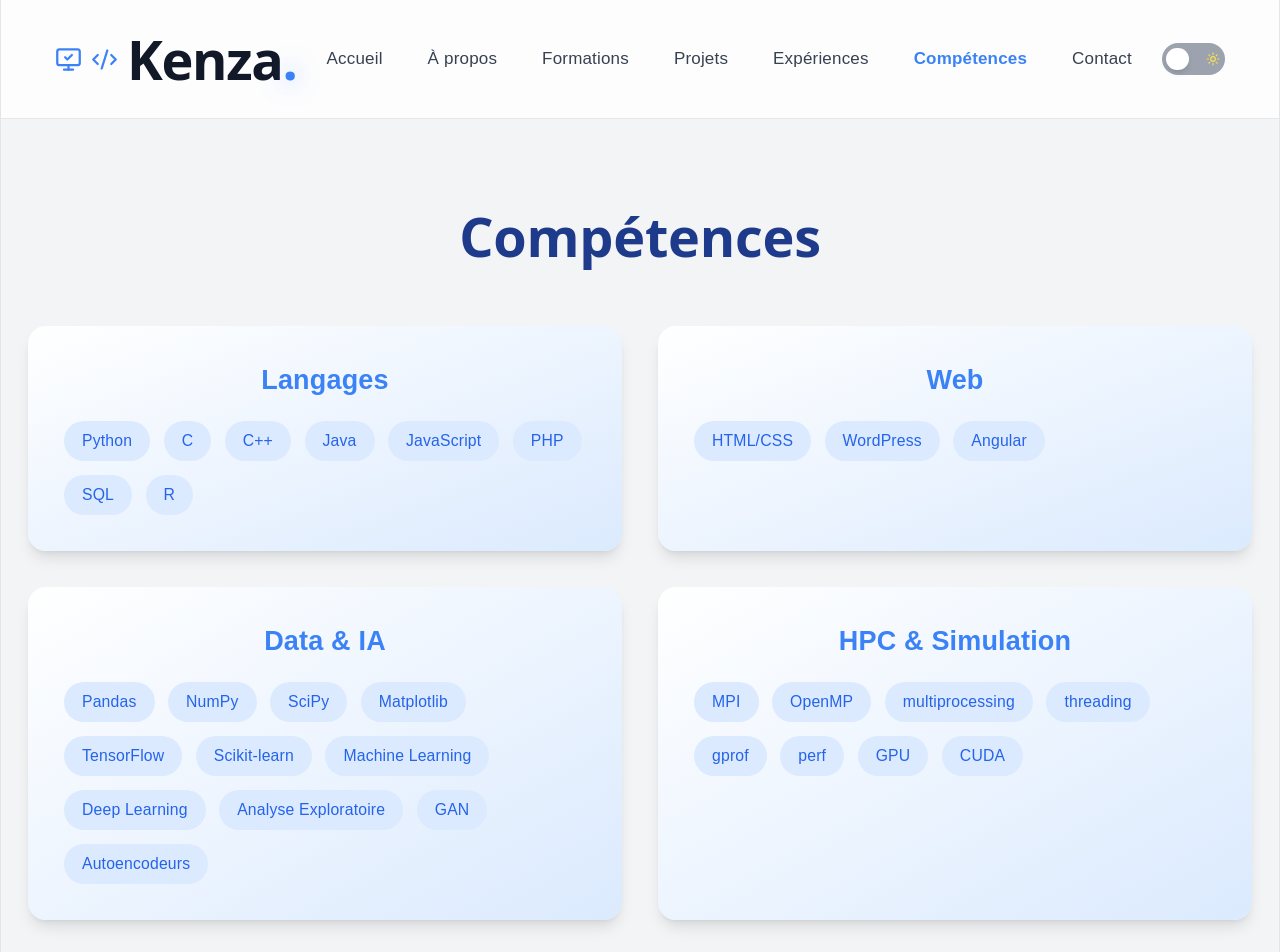
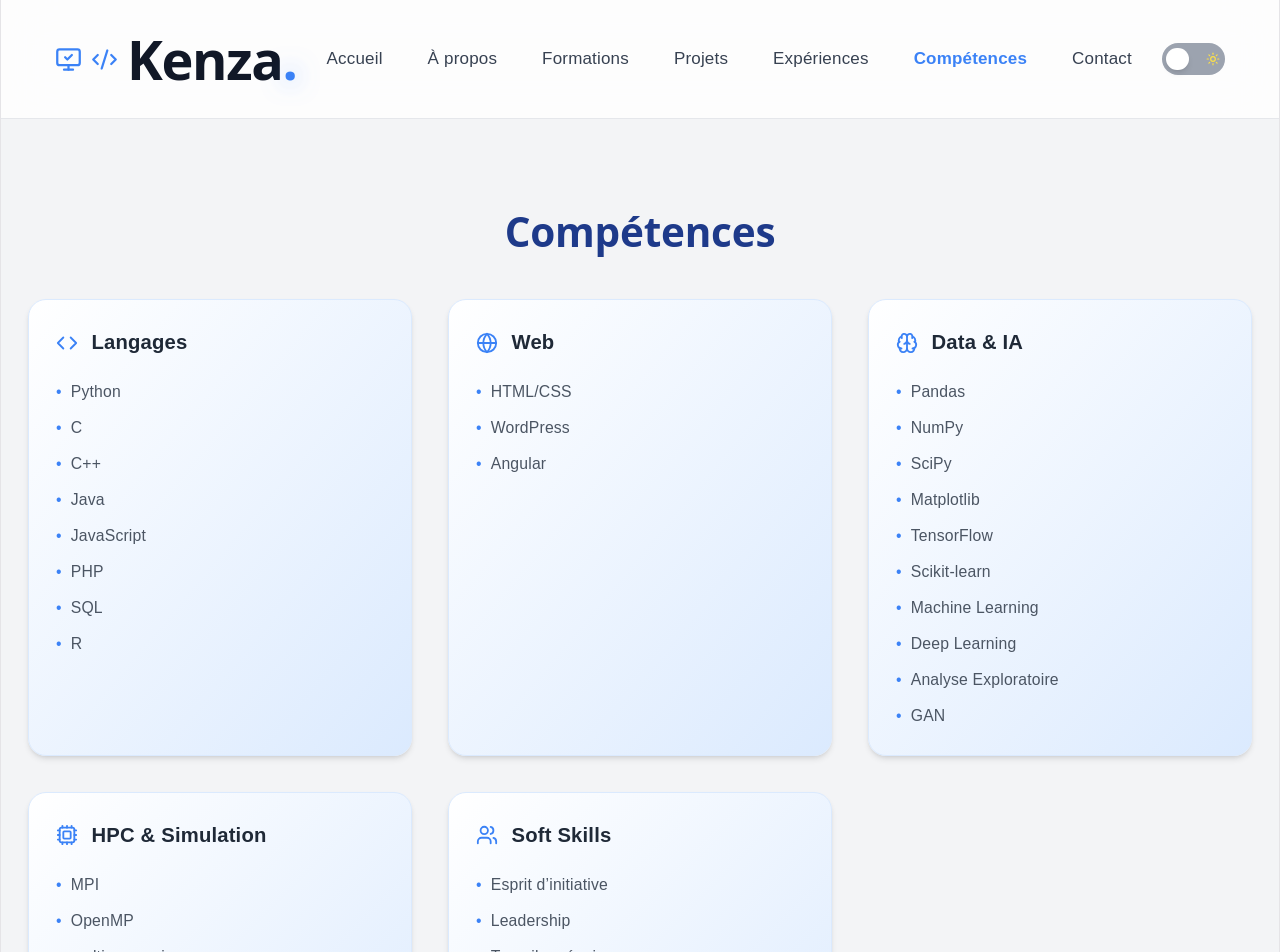
Before and after one commit to Kenzo2345/Portfolio, a React (Vite) app: page /skills in a window 1280 px wide. Shown: the top 952 px of the page. Built offline with nearby package versions, Linux system fonts and the light colour scheme.

Commit message:
improve skills section with icons and responsive layout

```diff
--- a/src/components/Skills.jsx
+++ b/src/components/Skills.jsx
@@ -1,13 +1,24 @@
+import {
+  Code,
+  Globe,
+  Brain,
+  Cpu,
+  Users
+} from "lucide-react";
+
 export default function Skills() {
-  return (
-    <section id="skills" className="min-h-screen flex flex-col justify-center items-center px-6 py-20 transition-all duration-500">
-      <h2 className="text-5xl font-bold mb-14 text-blue-900 dark:text-white">Compétences</h2>
-      <div className="grid grid-cols-1 md:grid-cols-2 gap-8 w-full max-w-6xl">
-        {/* Langages */}
-        <div className="bg-gradient-to-br from-white to-blue-100 dark:bg-[#1e293b] rounded-2xl p-8 shadow-lg hover:shadow-2xl hover:-translate-y-2 transition duration-300">
-          <h3 className="text-2xl font-semibold mb-5 text-blue-500">Langages</h3>
-          <div className="flex flex-wrap gap-3">
-            {[
+
+  const skills = [
+
+    {
+      category: (
+        <div className="flex items-center gap-3 font-semibold">
+          <Code size={22} className="text-blue-500" />
+          Langages
+        </div>
+      ),
+
+      items: [
         "Python",
         "C",
         "C++",
@@ -16,43 +27,33 @@ export default function Skills() {
         "PHP",
         "SQL",
         "R",
-            ].map((skill) => (
-              <span
-                key={skill} className="bg-blue-100 text-blue-600 px-4 py-2 rounded-full text-sm font-medium">
-                {skill}
-              </span>
-            ))}
+      ]
+    },
+
+    {
+      category: (
+        <div className="flex items-center gap-3 font-semibold">
+          <Globe size={22} className="text-blue-500" />
+          Web
         </div>
-        </div>
-        {/* Web */}
-        <div className="bg-gradient-to-br from-white to-blue-100 dark:bg-[#1e293b] rounded-2xl p-8 shadow-lg hover:shadow-2xl hover:-translate-y-2 transition duration-300">
-          <h3 className="text-2xl font-semibold mb-5 text-blue-500">Web</h3>
-          <div className="flex flex-wrap gap-3">
-            {[
+      ),
+
+      items: [
         "HTML/CSS",
         "WordPress",
         "Angular",
-            ].map((skill) => (
-              <span
-                key={skill}
-                className="bg-blue-100 text-blue-600 px-4 py-2 rounded-full text-sm font-medium">
-                {skill}
-              </span>
-            ))}
+      ]
+    },
+
+    {
+      category: (
+        <div className="flex items-center gap-3 font-semibold">
+          <Brain size={22} className="text-blue-500" />
+          Data & IA
         </div>
-        </div>
+      ),
 
-        {/* Data & IA */}
-        <div className="bg-gradient-to-br from-white to-blue-100 dark:bg-[#1e293b]
-        rounded-2xl p-8 shadow-lg hover:shadow-2xl
-        hover:-translate-y-2 transition duration-300">
-
-          <h3 className="text-2xl font-semibold mb-5 text-blue-500">
-            Data & IA
-          </h3>
-
-          <div className="flex flex-wrap gap-3">
-            {[
+      items: [
         "Pandas",
         "NumPy",
         "SciPy",
@@ -63,30 +64,18 @@ export default function Skills() {
         "Deep Learning",
         "Analyse Exploratoire",
         "GAN",
-              "Autoencodeurs",
-            ].map((skill) => (
-              <span
-                key={skill}
-                className="bg-blue-100 text-blue-600
-                px-4 py-2 rounded-full text-sm font-medium"
-              >
-                {skill}
-              </span>
-            ))}
+      ]
+    },
+
+    {
+      category: (
+        <div className="flex items-center gap-3 font-semibold">
+          <Cpu size={22} className="text-blue-500" />
+          HPC & Simulation
         </div>
-        </div>
+      ),
 
-        {/* HPC */}
-        <div className="bg-gradient-to-br from-white to-blue-100 dark:bg-[#1e293b]
-        rounded-2xl p-8 shadow-lg hover:shadow-2xl
-        hover:-translate-y-2 transition duration-300">
-
-          <h3 className="text-2xl font-semibold mb-5 text-blue-500">
-            HPC & Simulation
-          </h3>
-
-          <div className="flex flex-wrap gap-3">
-            {[
+      items: [
         "MPI",
         "OpenMP",
         "multiprocessing",
@@ -95,49 +84,96 @@ export default function Skills() {
         "perf",
         "GPU",
         "CUDA",
-            ].map((skill) => (
-              <span
-                key={skill}
-                className="bg-blue-100 text-blue-600
-                px-4 py-2 rounded-full text-sm font-medium"
-              >
-                {skill}
-              </span>
-            ))}
+      ]
+    },
+
+    {
+      category: (
+        <div className="flex items-center gap-3 font-semibold">
+          <Users size={22} className="text-blue-500" />
+          Soft Skills
         </div>
-        </div>
+      ),
 
-        {/* Soft Skills */}
-        <div className="md:col-span-2 bg-gradient-to-br from-white to-blue-100 dark:bg-[#1e293b]
-        rounded-2xl p-8 shadow-lg hover:shadow-2xl
-        hover:-translate-y-2 transition duration-300">
-
-          <h3 className="text-2xl font-semibold mb-5 text-blue-500">
-            Soft Skills
-          </h3>
-
-          <div className="flex flex-wrap gap-3">
-            {[
+      items: [
         "Esprit d’initiative",
         "Leadership",
         "Travail en équipe",
         "Communication",
         "Esprit d’analyse",
         "Rigueur & organisation",
-            ].map((skill) => (
-              <span
-                key={skill}
-                className="bg-blue-100
-                text-blue-600
-                px-4 py-2 rounded-full text-sm font-medium"
+      ]
+    },
+
+  ];
+
+  return (
+    <section
+      data-aos="fade-up"
+      id="skills"
+      className="py-20 px-6"
     >
-                {skill}
-              </span>
+
+      <h2
+        data-aos="fade-up"
+        className="text-4xl font-bold text-center text-blue-900 dark:text-white mb-10"
+      >
+        Compétences
+      </h2>
+
+      {/* Grid */}
+      <div className="grid grid-cols-1 md:grid-cols-2 lg:grid-cols-3 gap-8 max-w-6xl mx-auto">
+
+        {skills.map((section, index) => (
+
+          <div
+            key={index}
+            className="
+              bg-gradient-to-br
+              from-white
+              to-blue-100
+              dark:bg-[#1e293b]
+
+              border border-blue-100
+              dark:border-gray-700
+
+              shadow-md
+              p-6
+              rounded-2xl
+
+              hover:shadow-xl
+              hover:-translate-y-1
+
+              transition duration-300
+            "
+          >
+
+            {/* Title */}
+            <h3 className="text-lg font-bold text-gray-800 dark:text-white mb-5">
+              {section.category}
+            </h3>
+
+            {/* Skills */}
+            <ul className="space-y-3 text-gray-600 dark:text-gray-300 text-sm">
+
+              {section.items.map((item, i) => (
+                <li
+                  key={i}
+                  className="flex items-center gap-2"
+                >
+                  <span className="text-blue-500">•</span>
+                  {item}
+                </li>
               ))}
-          </div>
+
+            </ul>
+
           </div>
 
+        ))}
+
       </div>
+
     </section>
   );
 }
```
Lines whose indentation alone changed are shown as unchanged.
